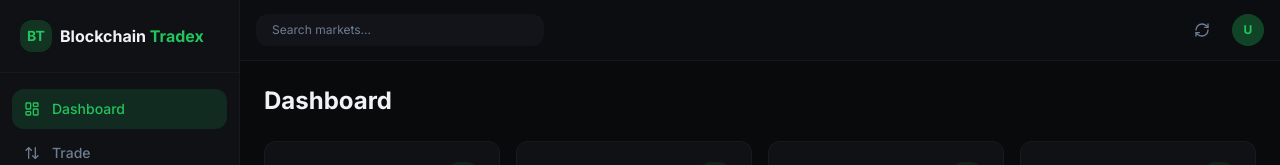
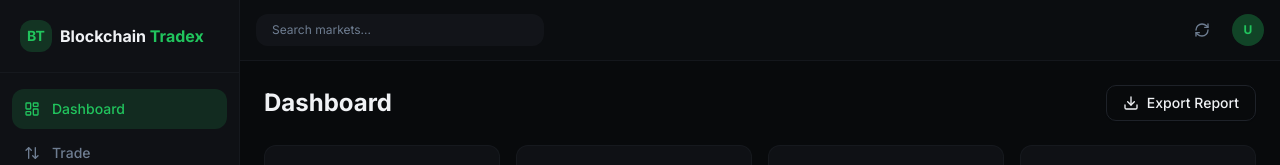
Before and after one commit to Tuffking00/blockchain-tradex, a React (Vite) app: page / in a window 1280 px wide. Shown: the top 165 px of the page. Built offline with nearby package versions, Linux system fonts and the light colour scheme; no server answers.

Commit message:
File changes

```diff
--- a/src/pages/Dashboard.jsx
+++ b/src/pages/Dashboard.jsx
@@ -3,6 +3,7 @@ import PortfolioStats from "@/components/crypto/PortfolioStats";
 import PriceChart from "@/components/crypto/PriceChart";
 import RecentTrades from "@/components/crypto/RecentTrades";
 import ActivityNotifications from "@/components/dashboard/ActivityNotifications";
+import ExportReportButton from "@/components/dashboard/ExportReportButton";
 import { useLivePrices } from "@/hooks/useLivePrices";
 
 export default function Dashboard() {
@@ -10,7 +11,10 @@ export default function Dashboard() {
 
   return (
     <div className="space-y-6">
-      <h1 className="text-2xl font-bold">Dashboard</h1>
+      <div className="flex items-center justify-between">
+        <h1 className="text-2xl font-bold">Dashboard</h1>
+        <ExportReportButton cryptoList={cryptoList} portfolioTotal={portfolioTotal} />
+      </div>
 
       <PortfolioStats
         portfolioTotal={portfolioTotal}
```
